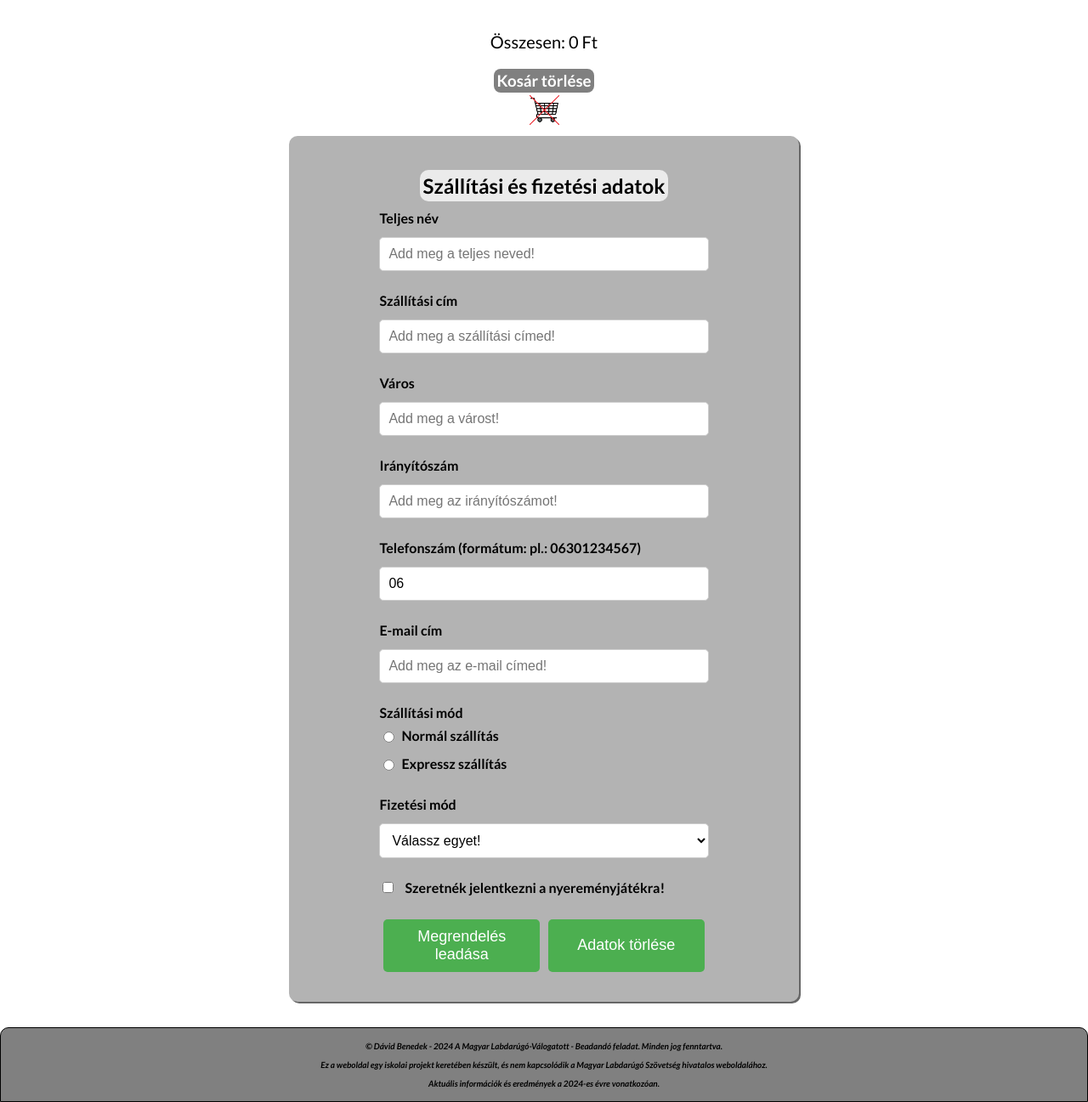
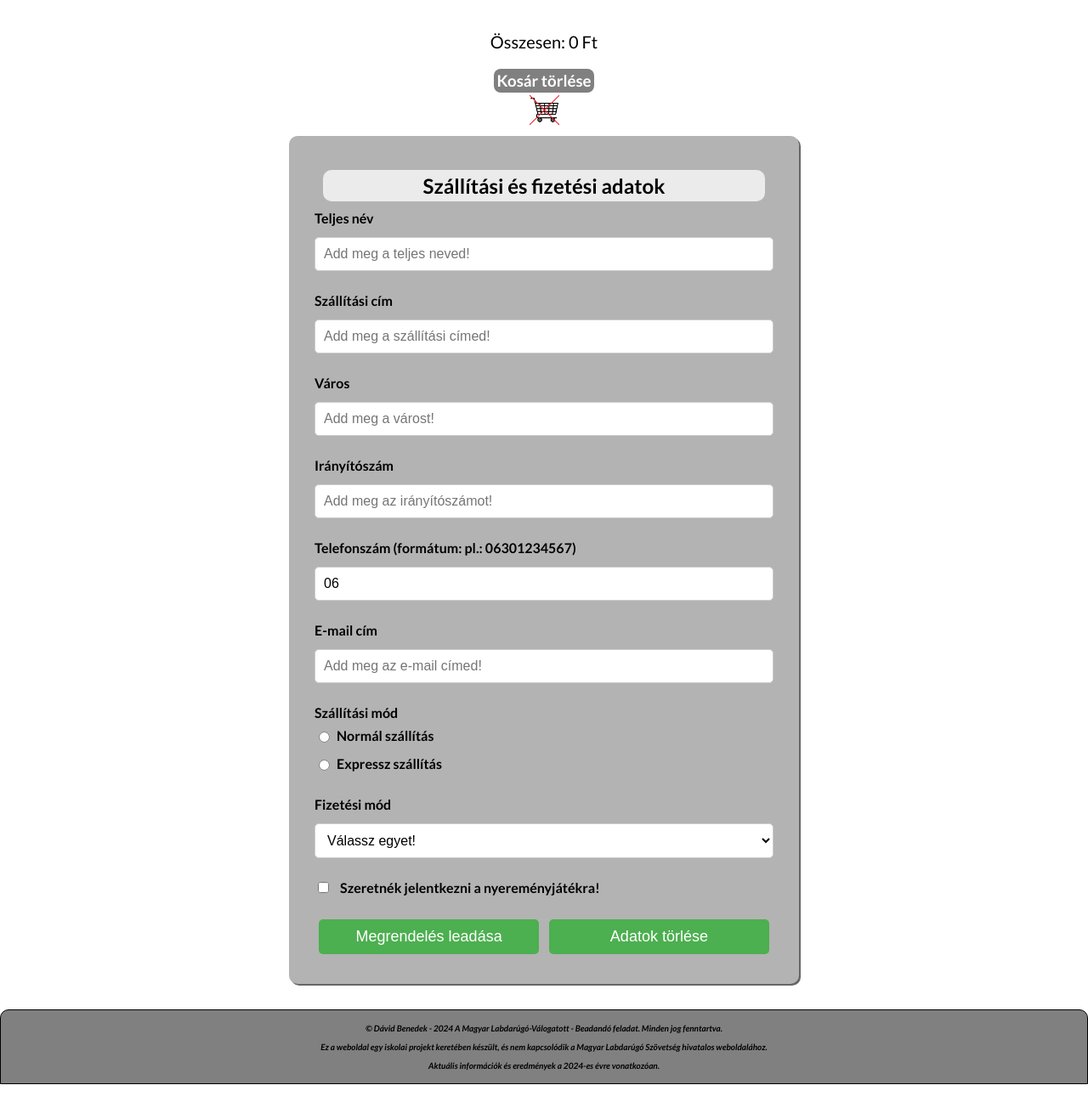
Before and after one commit to davidbenedek/magyar_labdarugo_valogatott, a PHP site: page / in a window 1280 px wide. Shown: the part 2510-3807 px from the top of the page at 85% size. After the commit the page ends 3786 px from the top, so only its background shows below. Run offline with PHP 8.4, Linux system fonts and the light colour scheme.

Commit message:
Add files via upload

```diff
--- a/style.css
+++ b/style.css
@@ -389,8 +389,6 @@ ul#cart-items.list-items {
 
 .form-container{
   display: flex;
-  justify-content: center;
-  align-items: center;
   flex-direction: column;
   background-color: rgb(179, 179, 179);
   width: 90%;
@@ -400,10 +398,10 @@ ul#cart-items.list-items {
   font-size: 16px;
   padding: 10px;
   margin: 10px;
-  box-sizing: border-box;
 }
 
 .form-container h2{
+  text-align:center;
   margin:10px;
   padding:4px;
   background-color:rgb(235, 235, 235);
```
